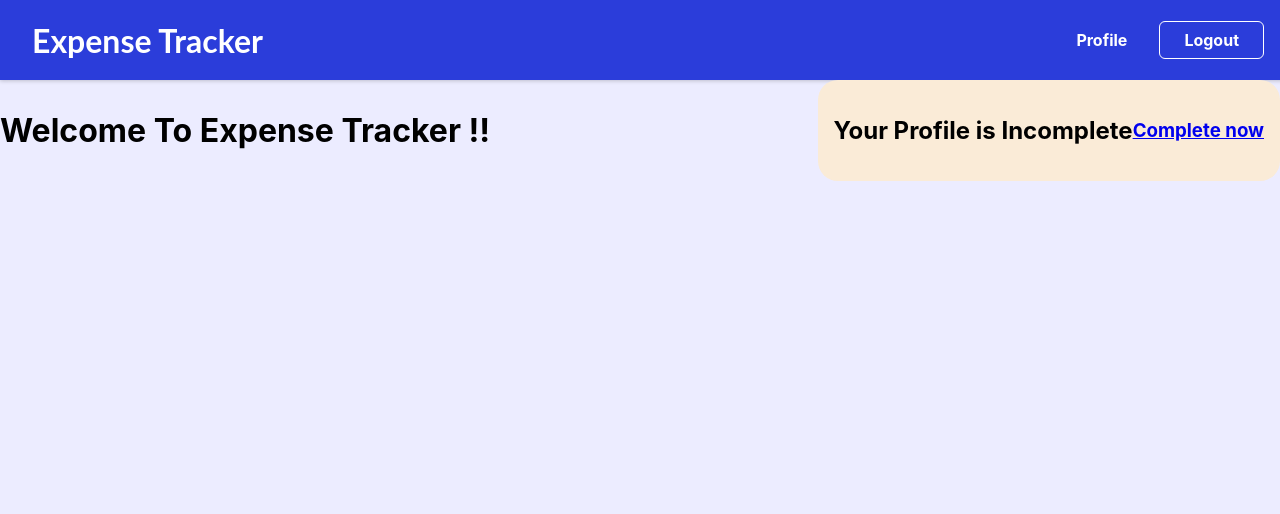
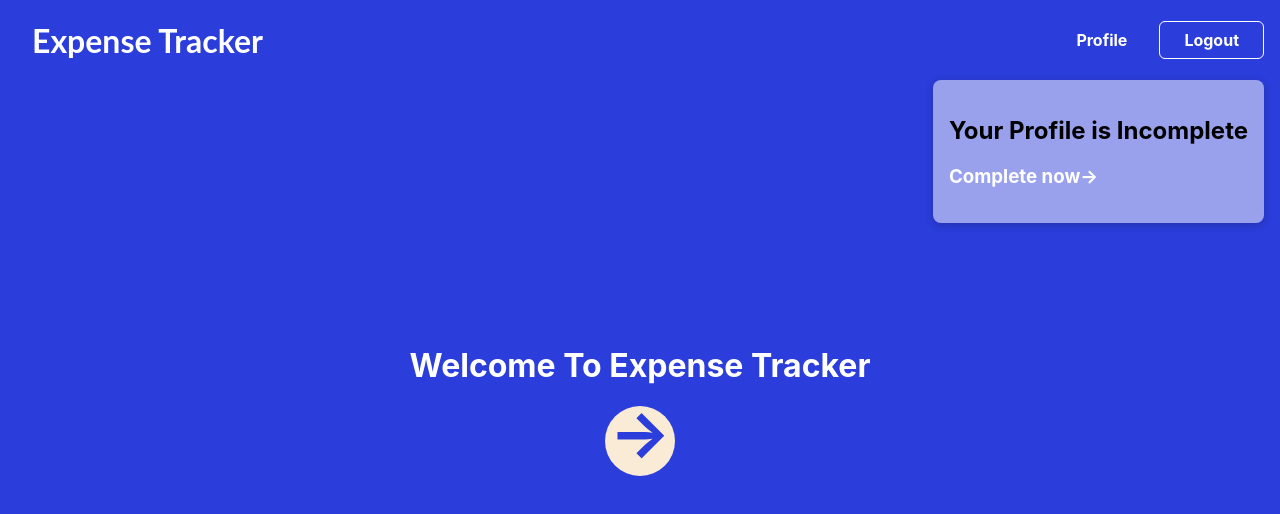
Before and after one commit to NivedHari/expense-tracker-react, a React (Create React App) app: page / in a window 1280 px wide. Shown: the top 514 px of the page. Built offline with nearby package versions, Linux system fonts and the light colour scheme; no server answers; sample sign-in values are in the browser's storage.

Commit message:
Integrating it with firebase

```diff
--- a/src/Components/Layout/Navigation.js
+++ b/src/Components/Layout/Navigation.js
@@ -12,7 +12,7 @@ const Navigation = () => {
 
   return (
     <header className={classes.header}>
-      <Link to="/">
+      <Link to="/expenses">
         <div className={classes.logo}>Expense Tracker</div>
       </Link>
       <nav>
--- a/src/Components/pages/Expenses/ExpenseList.js
+++ b/src/Components/pages/Expenses/ExpenseList.js
@@ -1,17 +1,42 @@
-import React from 'react';
+import React,{useEffect,useState} from 'react';
 import classes from './ExpenseList.module.css';
 
 const ExpenseList = (props) => {
+  const [expenses, setExpenses] = useState([]);
+  useEffect(() => {
+    const fetchData = async () => {
+      try {
+        const response = await fetch(
+          "https://expense-tracker-1a30a-default-rtdb.firebaseio.com/expenses.json"
+        );
+
+        if (!response.ok) {
+          throw new Error("Fetch Failed");
+        }
+
+        const data = await response.json();
+        // Assuming data is an object where each key is an expense ID
+        const expensesArray = Object.values(data);
+
+        setExpenses(expensesArray);
+      } catch (error) {
+        console.error("Fetch error:", error);
+        // Handle fetch error (e.g., show an error message)
+      }
+    };
+
+    fetchData();
+  }, [expenses]); // Dependency array to ensure useEffect runs only once
   return (
     <section className={classes.expense}>
       <div className={classes.expensesList}>
         <h2>Expenses List</h2>
         <ul className={classes.expensesList}>
-          {props.expenses.map((expense) => (
+          {expenses.map((expense) => (
             <li key={expense.id}>
               <strong>Amount:</strong> ${expense.amount} {" "}
+              <strong>Category:</strong> {expense.category}
               <strong>Description:</strong> {expense.description} {" "}
-              <strong>Category:</strong> {expense.category}
             </li>
           ))}
         </ul>
--- a/src/Components/pages/Expenses/NewExpense/ExpenseForm.js
+++ b/src/Components/pages/Expenses/NewExpense/ExpenseForm.js
@@ -20,6 +20,44 @@ const ExpenseForm = (props) => {
     e.preventDefault();
 
     console.log("Submitted Data:", expenseData);
+
+    try {
+      fetch('https://expense-tracker-1a30a-default-rtdb.firebaseio.com/expenses.json', {
+        method: "POST",
+        body: JSON.stringify({
+          amount: expenseData.amount,
+          description: expenseData.description,
+          category: expenseData.category
+        }),
+        headers: {
+          "Content-type": "application/json",
+        }
+      })
+        .then((res) => {
+          if (res.ok) {
+            return res.json();
+          } else {
+            return res.json().then((data) => {
+              let errorMessage = "Post Failed!";
+              if (data && data.error && data.error.message) {
+                errorMessage = data.error.message;
+              }
+              throw new Error(errorMessage);
+            });
+          }
+        })
+        .then((data) => {
+          console.log("Success:", data);
+        })
+        .catch((err) => {
+          alert(err.message);
+        });
+    } catch (error) {
+      console.error("Fetch error:", error);
+    }
+
+
+
     setExpenseData({
       amount: "",
       description: "",
--- a/src/Components/pages/Profile/Profile.module.css
+++ b/src/Components/pages/Profile/Profile.module.css
@@ -5,10 +5,10 @@
     align-items: center;
     justify-content: center;
     margin: 5rem auto;
-    max-width: 45rem;
+    max-width: 30rem;
     width: 90%;
     padding: 2rem;
-    background-color: #cad6f2;
+    background-color: #fcfcfc;
     border-radius: 12px;
   }
 
@@ -22,14 +22,42 @@
   .profileInfo {
     display: flex;
     flex-direction: column;
+
   }
 
   .profileName {
-    font-size: 1.5rem; /* Adjust the font size as needed */
-    margin-bottom: 5px; /* Adjust the margin as needed */
+    font-size: 1.5rem;
+    margin-bottom: 5px;
   }
 
   .profileEmail {
-    color: gray; /* Adjust the color as needed */
-    font-size: 1rem; /* Adjust the font size as needed */
+    color: gray;
+    font-size: 1rem;
   }
+
+  .actions {
+    margin-top: auto;
+    display: flex;
+    flex-direction: column;
+    align-items: center;
+  }
+
+  .actions button {
+    cursor: pointer;
+    font: inherit;
+    color: white;
+    background-color: #006eff;
+    border: 1px solid #9f5ccc;
+    border-radius: 20px;
+    padding: 0.5rem 2.5rem;
+    margin-bottom: 1.5rem;
+  }
+
+  .btn {
+    cursor: pointer;
+    background-color: white;
+    color: black;
+    padding: 0.5rem 0.5rem;
+    border: 1px solid #006eff;
+    border-radius: 20px;
+  }
--- a/src/Components/pages/Profile/UpdateDetails.js
+++ b/src/Components/pages/Profile/UpdateDetails.js
@@ -1,4 +1,5 @@
 import { useRef, useContext, useEffect, useState } from "react";
+import { Link } from "react-router-dom/cjs/react-router-dom.min";
 import classes from "./UpdateDetails.module.css";
 import AuthContext from "../../store/auth-context";
 
@@ -12,8 +13,6 @@ const UpdateDetails = () => {
     displayName: "",
     photoUrl: "",
   });
-
-  const [verificationStatus, setVerificationStatus] = useState(null);
 
   useEffect(() => {
     const fetchUserData = async () => {
@@ -41,7 +40,8 @@ const UpdateDetails = () => {
         }
 
         const userData = await response.json();
-        console.log("User Details:", userData.users[0]);
+
+        // console.log("User Details:", userData.users[0]);
 
         setEnteredData({
           displayName: userData.users[0].displayName,
@@ -108,43 +108,6 @@ const UpdateDetails = () => {
     }
   };
 
-  const verificationHandler = async () => {
-    try {
-      const response = await fetch(
-        "https://identitytoolkit.googleapis.com/v1/accounts:sendOobCode?key=AIzaSyAEUhj2e9yIbn9BnM3fMuDORzFJrX1w9Fc",
-        {
-          method: "POST",
-          headers: {
-            "Content-Type": "application/json",
-          },
-          body: JSON.stringify({
-            requestType: "VERIFY_EMAIL",
-            idToken: token,
-          }),
-        }
-      );
-
-      if (!response.ok) {
-        const data = await response.json();
-        let errorMessage = "Verification Failed!";
-        if (data && data.error && data.error.message) {
-          errorMessage = data.error.message;
-        }
-        throw new Error(errorMessage);
-      }
-
-      setVerificationStatus("Verification email sent successfully!");
-
-    } catch (error) {
-      setVerificationStatus(`Verification Failed: ${error.message}`);
-    }
-
-  };
-
-  useEffect(() => {
-    console.log("Verification Status:", verificationStatus);
-  }, [verificationStatus]);
-
   return (
     <section className={classes.profile}>
       <h2>Contact Details</h2>
@@ -170,15 +133,10 @@ const UpdateDetails = () => {
               onChange={handleUrlChange}
             />
           </div>
-          <div className={classes.control}>
-            <button className={classes.btn} onClick={verificationHandler} >
-              Verify Email
-            </button>
-          </div>
         </div>
 
         <div className={classes.actions}>
-          <button>Update</button>
+          <Link to="/profile"><button>Update</button></Link>
         </div>
       </form>
     </section>
--- a/src/Components/pages/StartingPage.js
+++ b/src/Components/pages/StartingPage.js
@@ -1,13 +1,74 @@
+import { useEffect, useContext,useState } from "react";
 import classes from "./StartingPage.module.css";
 import { Link } from "react-router-dom/cjs/react-router-dom.min";
+import AuthContext from "../store/auth-context";
 
 const StartingPage = () => {
+  const authCtx = useContext(AuthContext);
+  const token = authCtx.token;
+  const [profileComplete, setProfileComplete] = useState(false);
+
+  useEffect(() => {
+    const fetchData = async () => {
+      try {
+        const response = await fetch(
+          "https://identitytoolkit.googleapis.com/v1/accounts:lookup?key=AIzaSyAEUhj2e9yIbn9BnM3fMuDORzFJrX1w9Fc",
+          {
+            method: "POST",
+            headers: {
+              "Content-Type": "application/json",
+            },
+            body: JSON.stringify({
+              idToken: token,
+            }),
+          }
+        );
+
+        if (!response.ok) {
+          const data = await response.json();
+          let errorMessage = "get Failed!";
+          if (data && data.error && data.error.message) {
+            errorMessage = data.error.message;
+          }
+          throw new Error(errorMessage);
+        }
+
+        const userData = await response.json();
+        const isProfileComplete =
+          userData.users[0].displayName !== undefined &&
+          userData.users[0].photoUrl !== undefined &&
+          userData.users[0].emailVerified === true;
+        setProfileComplete(isProfileComplete);
+        console.log(profileComplete);
+      } catch (error) {
+        console.error("Error fetching user data:", error);
+      }
+    };
+
+    fetchData();
+  }, [token]);
+
   return (
-    <div className={classes.page}>
-      <h1>Welcome To Expense Tracker !!</h1>
-      <div className={classes.profile}>
-        <h2>Your Profile is Incomplete</h2>
-        <Link to="/update-profile"><h3>Complete now</h3></Link>
+    <div>
+      <div className={classes.page}>
+        <div className={classes.container}>
+          <h1>Welcome To Expense Tracker</h1>
+        </div>
+        <div className={classes.circle}>
+          <Link to="/expenses">
+            <p className={classes.arrow}>&#8594;</p>
+          </Link>
+        </div>
+        {!profileComplete && (
+          <div className={classes.noticeContainer}>
+            <div className={classes.notice}>
+              <h2>Your Profile is Incomplete</h2>
+              <Link to="/update">
+                <h3>Complete now&#8594;</h3>
+              </Link>
+            </div>
+          </div>
+        )}
       </div>
     </div>
   );
--- a/src/Components/pages/StartingPage.module.css
+++ b/src/Components/pages/StartingPage.module.css
@@ -1,21 +1,64 @@
 .page {
   display: flex;
-    flex-direction: row;
-    justify-content: space-between;
+  flex-direction: column;
+  justify-content: center;
   align-items: center;
+  height: 100vh;
+  background-color: #2b3dda;
+  overflow-y: hidden;
+  color: white;
+
+}
+.container{
+  margin-top: -10rem;
+}
+.page a {
+  text-decoration: none;
+  color: white;
+  font-weight: bold;
 }
 
 body {
   margin: 0;
-    overflow-x: hidden;
+  overflow: hidden;
 }
 
-  .profile {
+.circle {
   display: flex;
-    flex-direction: row;
-    justify-content: space-between;
+  justify-content: center;
   align-items: center;
   background-color: antiquewhite;
-    border-radius: 20px;
+  border-radius: 50%;
+  width: 70px;
+  height: 70px;
+}
+
+.arrow {
+  margin-top:3rem;
+  font-size: 4rem;
+  cursor: pointer;
+  color: #2b3dda;
+}
+
+
+.noticeContainer {
+  position: absolute;
+  top: 5rem;
+  right: 1rem;
+  background-color: #ffffff84;
   padding: 1rem;
+  border-radius: 8px;
+  box-shadow: 0 2px 8px rgba(0, 0, 0, 0.2);
 }
+
+.notice {
+  color: black;
+}
+
+.notice a{
+  color: white;
+}
+
+.notice a:hover{
+  color:rgb(98, 88, 236)
+}
```
Also changed, not shown: src/Components/pages/Profile/Profile.js (+115 -10 lines), src/Components/pages/Expenses/ExpenseList.module.css (indentation only). Lines whose indentation alone changed are shown as unchanged.
